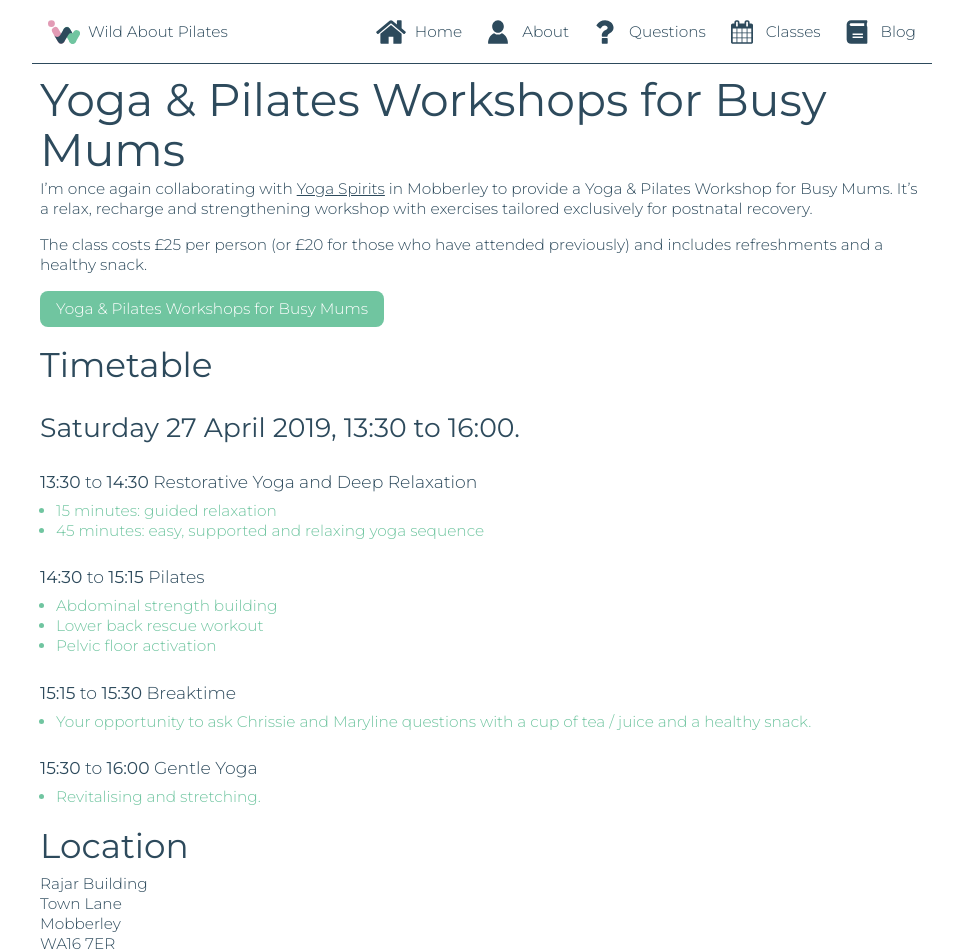
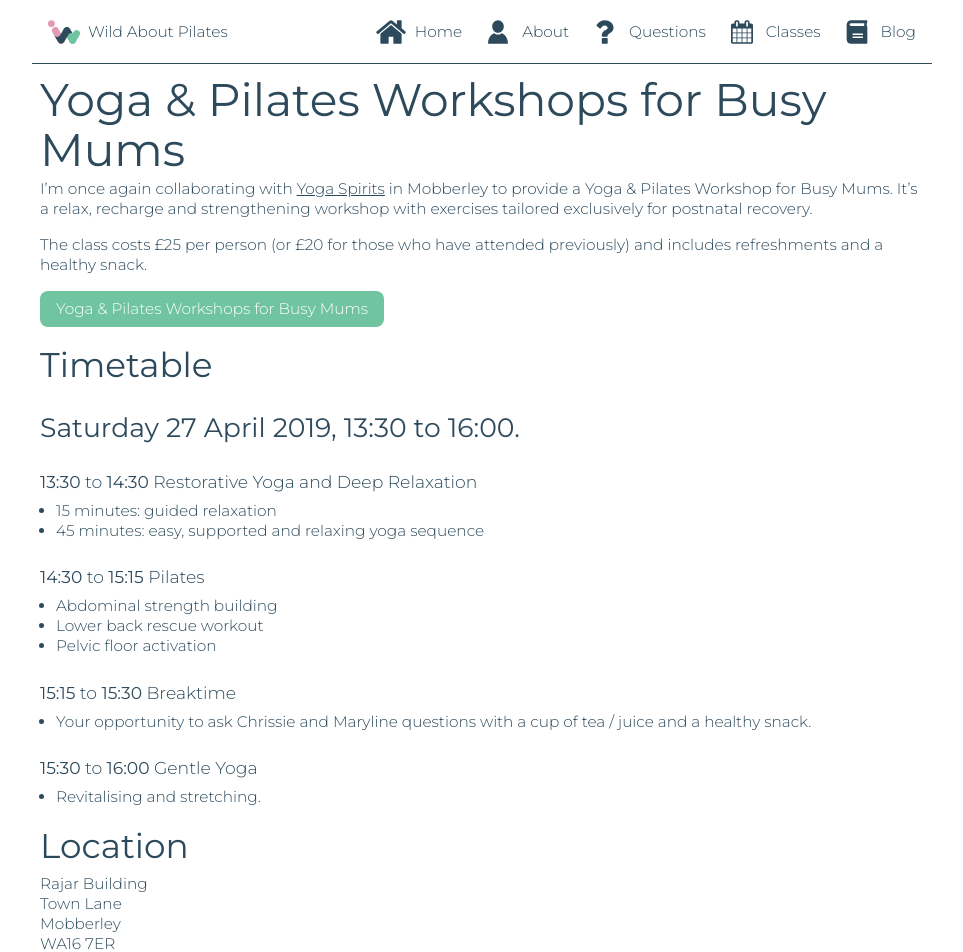
Before and after one commit to mikeraynham/wildaboutpilates, a Jekyll site: the page built from _posts/2019-03-22-yoga-spirits.md, in a window 1280 px wide. Shown: the top 952 px of the page, without its empty margins (158-1121 px from the left). Built offline with Jekyll 4.4.1, drawn with Linux system fonts in a browser that asks for light colours.

Commit message:
Improve list-item contrast

```diff
--- a/_layouts/default.html
+++ b/_layouts/default.html
@@ -24,7 +24,7 @@
         <meta name="viewport" content="initial-scale=1" />
         <title>{{ page.title }} | Wild About Pilates</title>
         <link href="https://fonts.googleapis.com/css?family=Montserrat:300,400,500italic" rel="stylesheet">
-        <link rel="stylesheet" href="/css/screen.css?q">
+        <link rel="stylesheet" href="/css/screen.css?r">
         <link rel="canonical" href="{{ site.url }}{{ page.url }}" />
         <link rel="apple-touch-icon" sizes="180x180" href="/apple-touch-icon.png">
         <link rel="icon" type="image/png" sizes="32x32" href="/favicon-32x32.png">
--- a/_sass/_typography.scss
+++ b/_sass/_typography.scss
@@ -64,7 +64,7 @@
     }
 
     li, dd {
-        color: palette('mint_green');
+        color: palette('dark_blue');
         margin-left: 1em;
         list-style-type: disc;
         display: list-item;
```
